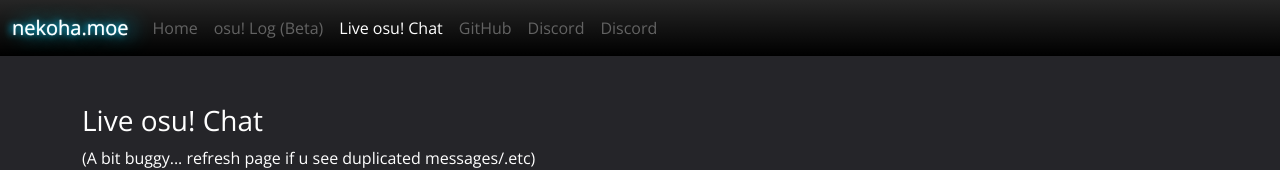
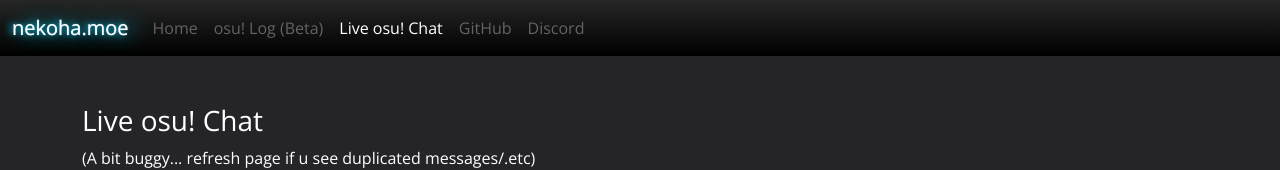
Before and after one commit to nyaruku/nekoha.moe, a React (Vite) app: page /chat/osu in a window 1280 px wide. Shown: the top 170 px of the page. Built offline with nearby package versions, Linux system fonts and the light colour scheme; no server answers.

Commit message:
Removed duplicate

```diff
--- a/src/index.jsx
+++ b/src/index.jsx
@@ -30,9 +30,6 @@ function Index() {
               <li className="nav-item">
                 <a className="nav-link" target="_blank" href="https://discord.gg/FN6vauFTGA">Discord</a>
               </li>
-              <li className="nav-item">
-                <a className="nav-link" target="_blank" href="https://discord.gg/FN6vauFTGA">Discord</a>
-              </li>
             </ul>
           </div>
         </div>
--- a/src/live-osu.jsx
+++ b/src/live-osu.jsx
@@ -69,9 +69,6 @@ export default function LiveChat() {
               <li className="nav-item">
                 <a className="nav-link" target="_blank" href="https://discord.gg/FN6vauFTGA">Discord</a>
               </li>
-              <li className="nav-item">
-                <a className="nav-link" target="_blank" href="https://discord.gg/FN6vauFTGA">Discord</a>
-              </li>
             </ul>
           </div>
         </div>
```
